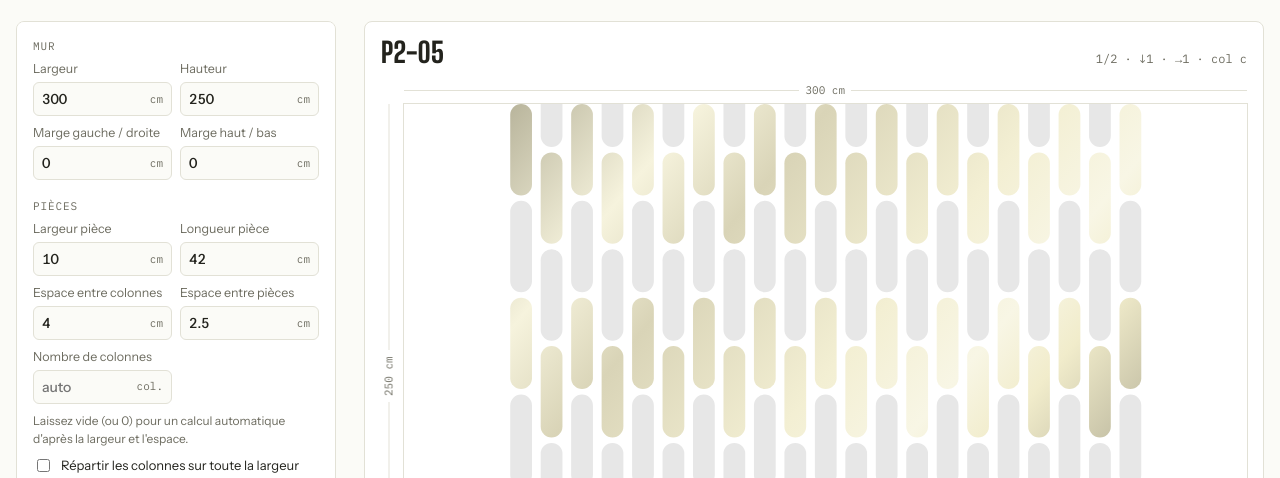
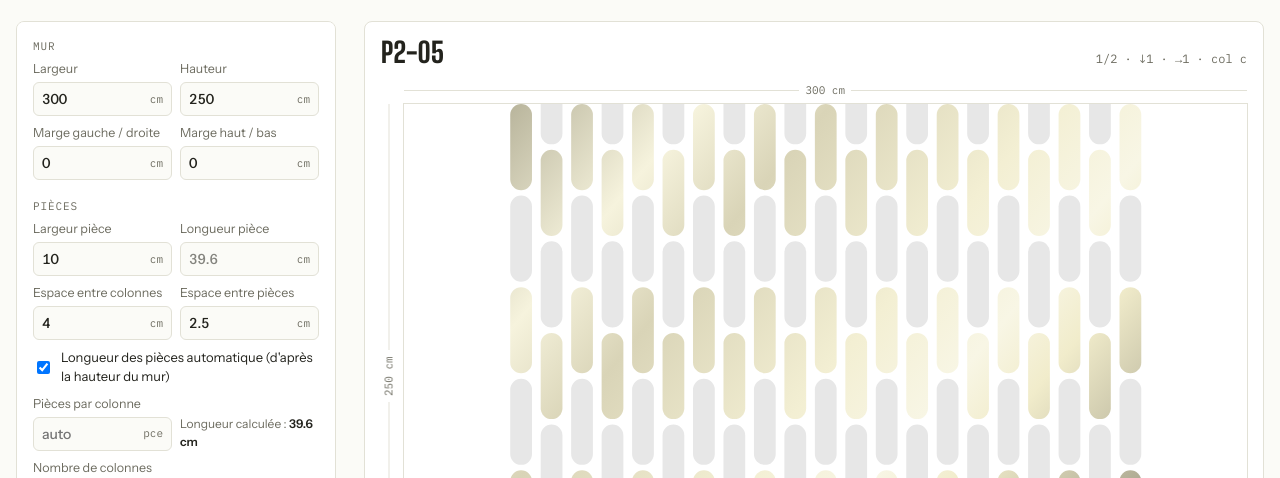
Before and after one commit to abelkhaddar-hue/Habillage, a plain HTML site: page simulateur.html in a window 1280 px wide. Shown: the part 258-736 px from the top of the page. Drawn offline with Linux system fonts and the light colour scheme.

Commit message:
Longueur des pièces calculée automatiquement d'après la hauteur du mur
Nouvelle option (activée par défaut) : le simulateur choisit le nombre
de pièces par colonne, ou utilise celui saisi, et ajuste la longueur
pour que les colonnes remplissent exactement la hauteur du mur.

Co-Authored-By: Claude Opus 5.5 <noreply@anthropic.com>

```diff
--- a/simulateur.html
+++ b/simulateur.html
@@ -43,6 +43,7 @@ label.f{display:grid;gap:3px;font-size:12.5px;color:var(--muted)}
 .inp input{all:unset;width:100%;min-width:0;padding:7px 8px;font:500 14px var(--body);color:var(--fg);font-variant-numeric:tabular-nums}
 .inp span{font-family:var(--mono);font-size:11px;color:var(--muted);padding-right:8px}
 .inp:focus-within{border-color:var(--accent)}
+.inp input:disabled{opacity:.55}
 input[type=range]{width:100%;accent-color:var(--accent)}
 label.chk{display:flex;gap:8px;align-items:center;font-size:13px}
 select{font:500 13px var(--body);color:var(--fg);background:var(--bg);border:1px solid var(--line);border-radius:6px;padding:7px 8px;width:100%}
@@ -147,6 +148,11 @@ footer.site{margin-top:40px;padding-top:24px;border-top:1px solid var(--line);fo
         <label class="f">Espace entre colonnes<span class="inp"><input type="number" data-k="gx" min="0" step="0.1"><span>cm</span></span></label>
         <label class="f">Espace entre pièces<span class="inp"><input type="number" data-k="gy" min="0" step="0.1"><span>cm</span></span></label>
       </div>
+      <label class="chk"><input type="checkbox" data-k="plAuto"> Longueur des pièces automatique (d'après la hauteur du mur)</label>
+      <div class="row" id="rowsWrap">
+        <label class="f">Pièces par colonne<span class="inp"><input type="number" data-k="rows" min="0" step="1" placeholder="auto"><span>pce</span></span></label>
+        <p class="note" id="plOut" style="align-self:end"></p>
+      </div>
       <div class="row">
         <label class="f">Nombre de colonnes<span class="inp"><input type="number" data-k="cols" min="0" step="1" placeholder="auto"><span>col.</span></span></label>
         <label class="f" id="colFitWrap">En ajustant
@@ -156,7 +162,7 @@ footer.site{margin-top:40px;padding-top:24px;border-top:1px solid var(--line);fo
       <p class="note">Laissez vide (ou 0) pour un calcul automatique d'après la largeur et l'espace.</p>
       <label class="chk" id="justifyWrap"><input type="checkbox" data-k="justify"> Répartir les colonnes sur toute la largeur</label>
       <label class="f">Décalage une colonne sur deux : <b id="shiftOut"></b><input type="range" data-k="shift" min="0" max="100" step="5"></label>
-      <label class="f">Départ vertical
+      <label class="f" id="alignWrap">Départ vertical
         <select data-k="align"><option value="top">Pièce entière en haut</option><option value="center">Centré (coupes symétriques)</option></select>
       </label>
       <label class="f">Coupe minimale (en dessous, la pièce est retirée)<span class="inp"><input type="number" data-k="minCut" min="0" step="0.5"><span>cm</span></span></label>
@@ -235,7 +241,7 @@ if(document.documentElement.classList.contains('embed')&&parent!==window){
   new ResizeObserver(send).observe(document.body); addEventListener('load',send);
 }
 const r1=n=>Math.round(n*10)/10;
-const DEF={wallW:300,wallH:250,mX:0,mY:0,pw:10,pl:42,gx:4,gy:2.5,justify:false,cols:0,colFit:'gap',shift:50,align:'top',minCut:4,
+const DEF={wallW:300,wallH:250,mX:0,mY:0,pw:10,pl:42,gx:4,gy:2.5,justify:false,plAuto:true,rows:0,cols:0,colFit:'gap',shift:50,align:'top',minCut:4,
   cA:'#f1eccb',cB:'#e7e7e7',cWall:'#ffffff',sheen:true,pmax:'4',expMode:'fill',expWall:true};
 let P={...DEF};
 try{Object.assign(P,JSON.parse(localStorage.getItem('alt-sim-cm')||'{}'))}catch(_){}
@@ -263,11 +269,17 @@ function layout(){
     C=Math.max(1,Math.floor((zw+gx)/(pw+gx)));
     if(P.justify&&C>1) gx=(zw-C*pw)/(C-1);
   }
-  const pl=Math.max(pw,+P.pl);
+  let pl=Math.max(pw,+P.pl), nRows=0;
+  if(P.plAuto){                     // longueur calculée pour remplir exactement la hauteur
+    nRows=Math.floor(+P.rows)||Math.max(1,Math.round((zh+gy)/(Math.max(pw,+P.pl)+gy)));
+    nRows=Math.min(200,nRows);
+    pl=(zh-(nRows-1)*gy)/nRows;
+    if(pl<pw){pl=pw;warn+=(warn?' ':'')+`Trop de pièces par colonne : elles seraient plus courtes que leur largeur (${r1(pw)} cm).`}
+  }
   const used=C*pw+(C-1)*gx, x0=zx+(zw-used)/2;
   const T=pl+gy, sh=(+P.shift/100)*T;
   let base=zy;
-  if(P.align==='center') base=zy+zh/2-pl/2;
+  if(P.align==='center'&&!P.plAuto) base=zy+zh/2-pl/2;
   const segs=[]; let R=0;
   for(let c=0;c<C;c++){
     let s=base-(c%2?sh:0);
@@ -282,7 +294,7 @@ function layout(){
       segs.push({c,j,x,y,yt,yb,vis,cut:vis<pl-.05,nx:C>1?c/(C-1):.5,ny:Math.min(1,Math.max(0,((yt+yb)/2-zy)/zh))});
     }
   }
-  L={W,H,zx,zy,zw,zh,pw,pl,gx,gy,C,R,T,x0,used,segs,warn,fixed:nC>=1};
+  L={W,H,zx,zy,zw,zh,pw,pl,gx,gy,C,R,T,x0,used,segs,warn,fixed:nC>=1,nRows};
 }
 
 // Contour d'une pièce (pilule) coupée entre yt et yb, en arcs exacts
@@ -407,6 +419,10 @@ function drawCalc(){
   $('calc').innerHTML=`<b>${L.C}</b> colonnes · <b>${L.segs.length}</b> pièces · reste <b>${r1(lost)} cm</b> en largeur (${r1(lost/2)} cm de chaque côté)`;
   if(L.fixed)$('calc').innerHTML=`<b>${L.C}</b> colonnes · <b>${L.segs.length}</b> pièces`+` · pièces de <b>${r1(L.pw)} cm</b>, espace <b>${r1(L.gx)} cm</b>`;
   if(L.warn)$('calc').innerHTML+=`<br><span class="warn">${L.warn}</span>`;
+  $('rowsWrap').hidden=!P.plAuto; document.querySelector('[data-k=pl]').disabled=!!P.plAuto;
+  $('alignWrap').hidden=!!P.plAuto;
+  { const e=document.querySelector('[data-k=pl]'); e.value=P.plAuto?r1(L.pl):P.pl; }
+  if(P.plAuto)$('plOut').innerHTML=`Longueur calculée : <b>${r1(L.pl)} cm</b>`;
   $('colFitWrap').hidden=!L.fixed; $('justifyWrap').hidden=L.fixed;
   $('shiftOut').textContent=`${P.shift} %`;
 }
@@ -453,12 +469,12 @@ function update(){
 
 // ---------- Formulaire ----------
 const inputs=[...document.querySelectorAll('[data-k]')];
-function fill(){for(const el of inputs){const k=el.dataset.k;el.type==='checkbox'?el.checked=!!P[k]:el.value=(k==='cols'&&!+P[k])?'':P[k]}}
+function fill(){for(const el of inputs){const k=el.dataset.k;el.type==='checkbox'?el.checked=!!P[k]:el.value=((k==='cols'||k==='rows')&&!+P[k])?'':P[k]}}
 let tmr;
 for(const el of inputs){
   el.addEventListener('input',()=>{
     const k=el.dataset.k;
-    P[k]=el.type==='checkbox'?el.checked:(el.type==='number'||el.type==='range')?(el.value===''?(k==='cols'?0:P[k]):+el.value):el.value;
+    P[k]=el.type==='checkbox'?el.checked:(el.type==='number'||el.type==='range')?(el.value===''?((k==='cols'||k==='rows')?0:P[k]):+el.value):el.value;
     if(k==='expMode'||k==='expWall'){save();return}
     clearTimeout(tmr); tmr=setTimeout(update,120);
   });
```
